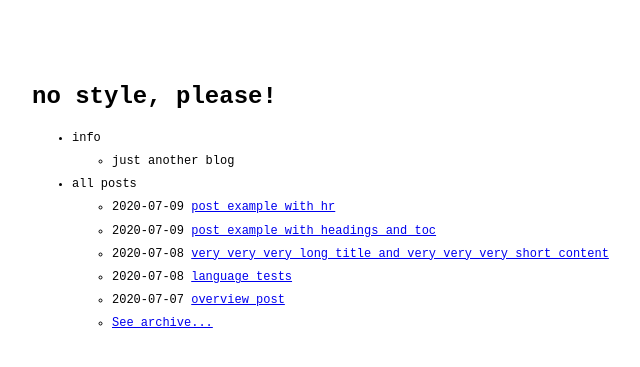
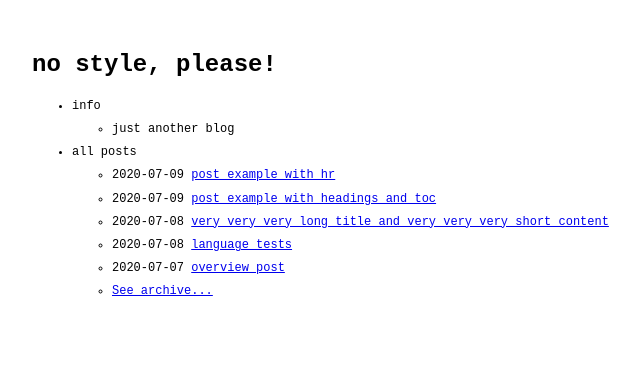
Before and after one commit to 0h/0h.github.io, a Jekyll site: the page built from index.md, in a window 1280 px wide. Shown: the top 367 px of the page, without its empty margins (0-640 px from the left). Built offline with Jekyll 4.4.1, drawn with Linux system fonts in a browser that asks for light colours.

Commit message:
Update no-style-please.scss

```diff
--- a/_sass/no-style-please.scss
+++ b/_sass/no-style-please.scss
@@ -32,7 +32,7 @@ li { margin: 0.4rem 0; }
 .w {
   max-width: 640px;
   margin: 0;
-  padding: 4rem 2rem;
+  padding: 2rem 2rem;
 }
 
 hr {
```
